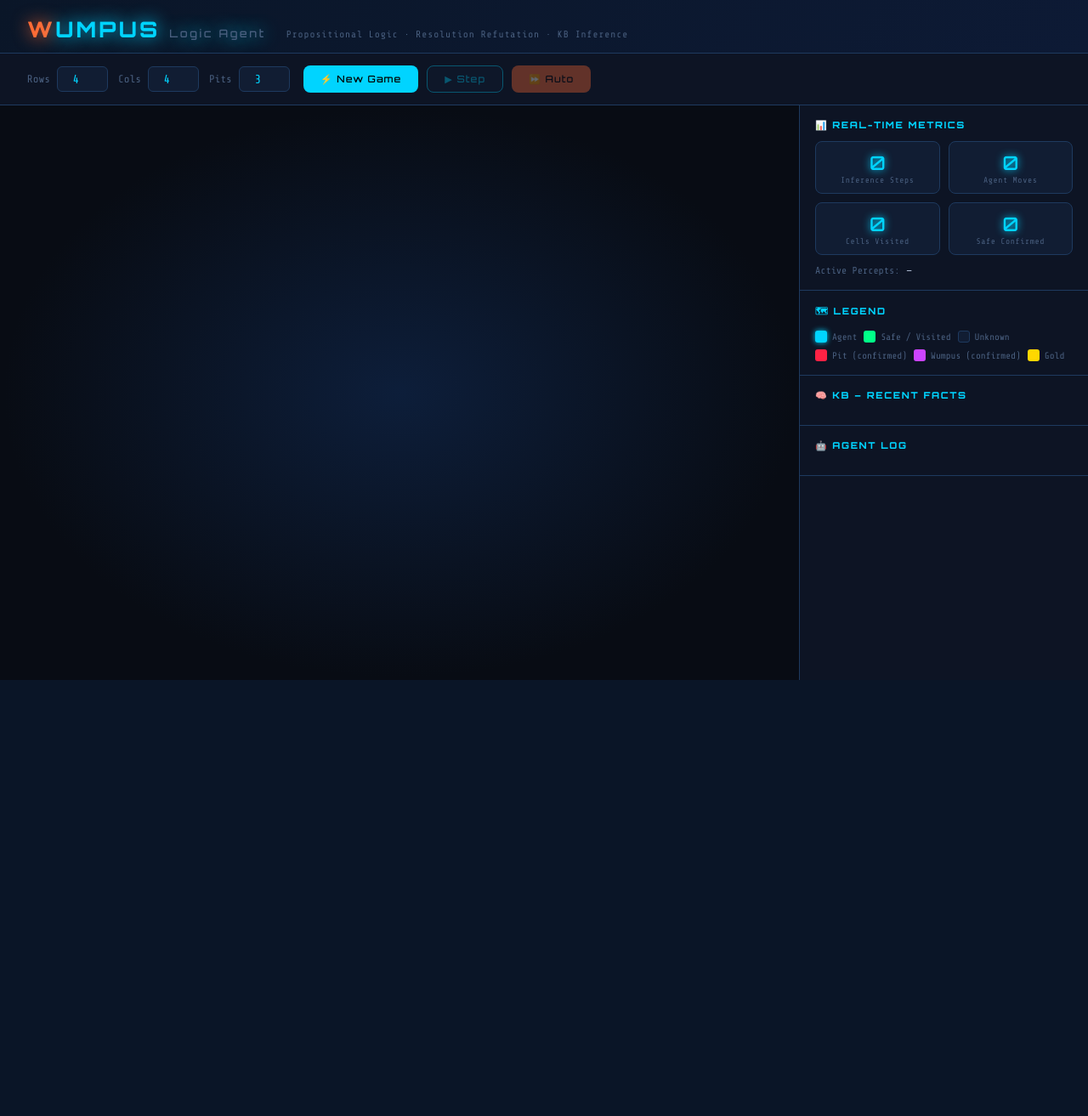
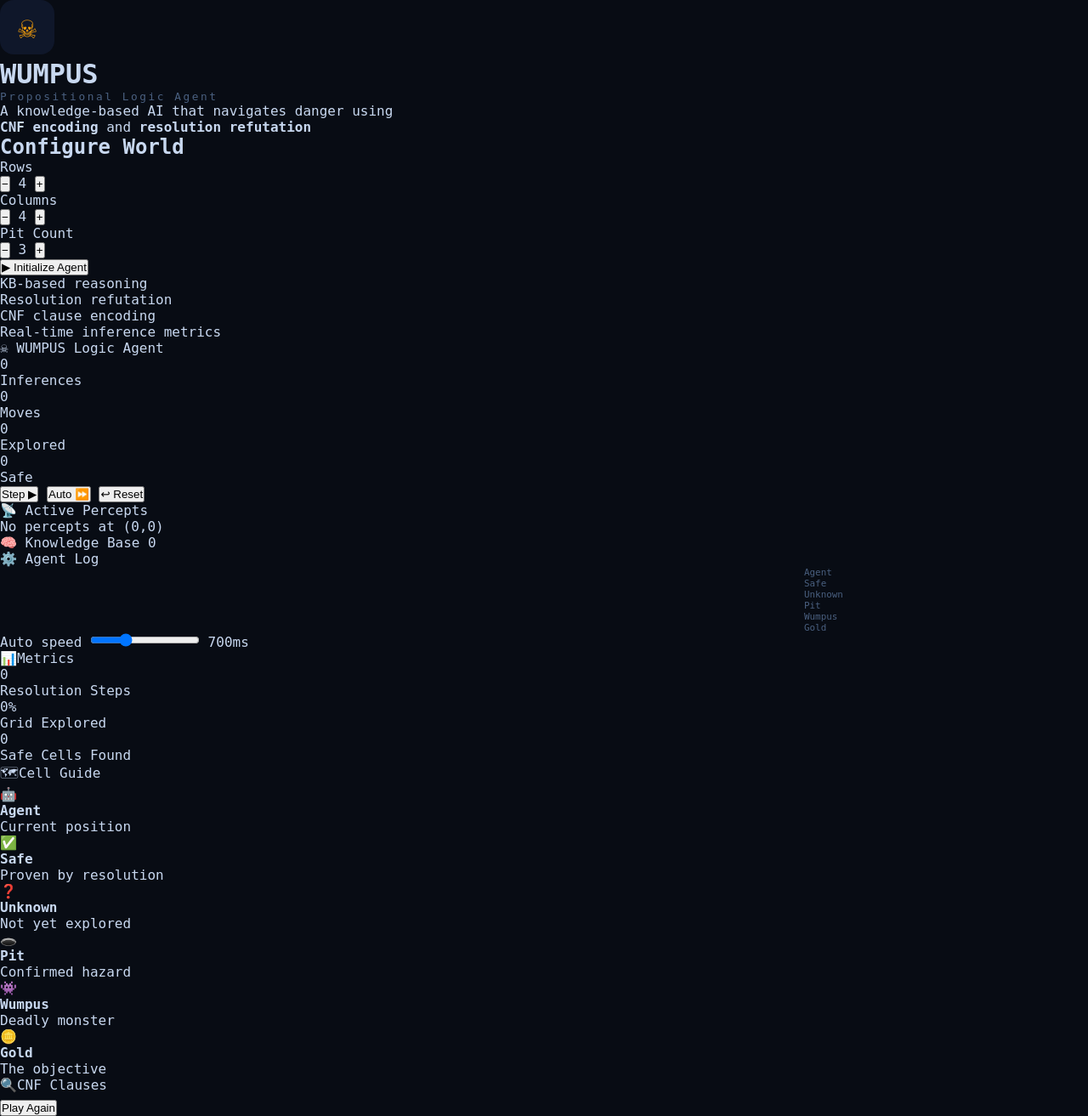
Before and after one commit to heelaachakzai/AI_A6_23F-0774, a Flask app: page / in a window 1280 px wide. Shown: the whole page at 85% size. Before the commit the page ends 800 px from the top, so only its background shows below. Run offline with Flask 3, Linux system fonts and the light colour scheme.

Commit message:
Update index.html

```diff
--- a/templates/index.html
+++ b/templates/index.html
@@ -1,101 +1,218 @@
 <!DOCTYPE html>
 <html lang="en">
 <head>
-  <meta charset="UTF-8" />
+  <meta charset="UTF-8"/>
   <meta name="viewport" content="width=device-width, initial-scale=1.0"/>
-  <title>Wumpus World – Logic Agent</title>
+  <title>Wumpus World — AI Logic Agent</title>
+  <link rel="preconnect" href="https://fonts.googleapis.com"/>
+  <link href="https://fonts.googleapis.com/css2?family=Space+Grotesk:wght@300;400;500;600;700&family=Space+Mono:wght@400;700&display=swap" rel="stylesheet"/>
   <link rel="stylesheet" href="{{ url_for('static', filename='style.css') }}"/>
-  <link rel="preconnect" href="https://fonts.googleapis.com"/>
-  <link href="https://fonts.googleapis.com/css2?family=Share+Tech+Mono&family=Orbitron:wght@500;800&display=swap" rel="stylesheet"/>
 </head>
 <body>
-  <!-- HEADER -->
-  <header>
-    <div class="logo">
-      <span class="logo-w">W</span>UMPUS <span class="logo-sub">Logic Agent</span>
-    </div>
-    <p class="tagline">Propositional Logic · Resolution Refutation · KB Inference</p>
-  </header>
 
-  <!-- CONTROL PANEL -->
-  <section class="controls">
-    <div class="ctrl-group">
-      <label>Rows <input id="inp-rows" type="number" value="4" min="3" max="8"/></label>
-      <label>Cols <input id="inp-cols" type="number" value="4" min="3" max="8"/></label>
-      <label>Pits <input id="inp-pits" type="number" value="3" min="1" max="10"/></label>
-    </div>
-    <div class="ctrl-btns">
-      <button id="btn-new" class="btn btn-primary">⚡ New Game</button>
-      <button id="btn-step" class="btn btn-secondary" disabled>▶ Step</button>
-      <button id="btn-auto" class="btn btn-accent" disabled>⏩ Auto</button>
-    </div>
-  </section>
+  <div class="bg-grid"></div>
 
-  <!-- MAIN LAYOUT -->
-  <main>
-    <!-- GRID -->
-    <div class="grid-wrap">
-      <div id="grid-container"></div>
-      <div id="status-banner" class="status-banner hidden"></div>
-    </div>
-
-    <!-- SIDE PANEL -->
-    <aside class="side-panel">
-
-      <!-- METRICS -->
-      <div class="panel-box metrics-box">
-        <h3>📊 Real-Time Metrics</h3>
-        <div class="metrics-grid">
-          <div class="metric">
-            <span class="metric-val" id="m-steps">0</span>
-            <span class="metric-lbl">Inference Steps</span>
-          </div>
-          <div class="metric">
-            <span class="metric-val" id="m-moves">0</span>
-            <span class="metric-lbl">Agent Moves</span>
-          </div>
-          <div class="metric">
-            <span class="metric-val" id="m-visited">0</span>
-            <span class="metric-lbl">Cells Visited</span>
-          </div>
-          <div class="metric">
-            <span class="metric-val" id="m-safe">0</span>
-            <span class="metric-lbl">Safe Confirmed</span>
-          </div>
+  <div id="intro" class="screen">
+    <div class="intro-wrap">
+      <div class="intro-logo">
+        <div class="logo-mark">
+          <svg width="64" height="64" viewBox="0 0 64 64" fill="none">
+            <rect width="64" height="64" rx="16" fill="#0f172a"/>
+            <text x="32" y="45" text-anchor="middle" font-size="36" fill="#f59e0b">☠</text>
+          </svg>
         </div>
-        <div class="percept-row">
-          <span class="percept-lbl">Active Percepts:</span>
-          <span id="percept-badges">—</span>
+        <div>
+          <h1 class="logo-title">WUMPUS</h1>
+          <p class="logo-sub">Propositional Logic Agent</p>
         </div>
       </div>
 
-      <!-- LEGEND -->
-      <div class="panel-box legend-box">
-        <h3>🗺 Legend</h3>
-        <div class="legend-items">
-          <div class="leg"><span class="swatch ag"></span>Agent</div>
-          <div class="leg"><span class="swatch sf"></span>Safe / Visited</div>
-          <div class="leg"><span class="swatch unk"></span>Unknown</div>
-          <div class="leg"><span class="swatch pit"></span>Pit (confirmed)</div>
-          <div class="leg"><span class="swatch wump"></span>Wumpus (confirmed)</div>
-          <div class="leg"><span class="swatch gold"></span>Gold</div>
-        </div>
+      <div class="intro-tagline">
+        A knowledge-based AI that navigates danger using<br/>
+        <strong>CNF encoding</strong> and <strong>resolution refutation</strong>
       </div>
 
-      <!-- KB LOG -->
-      <div class="panel-box log-box">
-        <h3>🧠 KB – Recent Facts</h3>
-        <ul id="kb-facts"></ul>
+      <div class="intro-card">
+        <h2 class="config-title">Configure World</h2>
+        <div class="config-grid">
+          <div class="config-item">
+            <label>Rows</label>
+            <div class="stepper">
+              <button onclick="adj('rows',-1)">−</button>
+              <span id="v-rows">4</span>
+              <button onclick="adj('rows',1)">+</button>
+            </div>
+          </div>
+          <div class="config-item">
+            <label>Columns</label>
+            <div class="stepper">
+              <button onclick="adj('cols',-1)">−</button>
+              <span id="v-cols">4</span>
+              <button onclick="adj('cols',1)">+</button>
+            </div>
+          </div>
+          <div class="config-item">
+            <label>Pit Count</label>
+            <div class="stepper">
+              <button onclick="adj('pits',-1)">−</button>
+              <span id="v-pits">3</span>
+              <button onclick="adj('pits',1)">+</button>
+            </div>
+          </div>
+        </div>
+        <button class="btn-start" onclick="startGame()">
+          <span class="btn-start-icon">▶</span>
+          Initialize Agent
+        </button>
       </div>
 
-      <!-- AGENT LOG -->
-      <div class="panel-box log-box">
-        <h3>🤖 Agent Log</h3>
-        <ul id="agent-log"></ul>
+      <div class="intro-features">
+        <div class="feat"><span class="feat-dot dot-green"></span>KB-based reasoning</div>
+        <div class="feat"><span class="feat-dot dot-amber"></span>Resolution refutation</div>
+        <div class="feat"><span class="feat-dot dot-blue"></span>CNF clause encoding</div>
+        <div class="feat"><span class="feat-dot dot-purple"></span>Real-time inference metrics</div>
       </div>
+    </div>
+  </div>
 
-    </aside>
-  </main>
+  <div id="game" class="screen hidden">
+
+    <!-- NAV BAR -->
+    <nav class="navbar">
+      <div class="nav-brand">
+        <span class="nav-skull">☠</span>
+        <span class="nav-name">WUMPUS</span>
+        <span class="nav-pill">Logic Agent</span>
+      </div>
+      <div class="nav-stats">
+        <div class="ns"><div class="ns-v" id="n-infer">0</div><div class="ns-l">Inferences</div></div>
+        <div class="ns-sep"></div>
+        <div class="ns"><div class="ns-v" id="n-moves">0</div><div class="ns-l">Moves</div></div>
+        <div class="ns-sep"></div>
+        <div class="ns"><div class="ns-v" id="n-visit">0</div><div class="ns-l">Explored</div></div>
+        <div class="ns-sep"></div>
+        <div class="ns"><div class="ns-v" id="n-safe">0</div><div class="ns-l">Safe</div></div>
+      </div>
+      <div class="nav-actions">
+        <button class="nb nb-step" id="btn-step" onclick="doStep()">Step ▶</button>
+        <button class="nb nb-auto" id="btn-auto" onclick="toggleAuto()">Auto ⏩</button>
+        <button class="nb nb-reset" onclick="goReset()">↩ Reset</button>
+      </div>
+    </nav>
+
+    <div class="game-body">
+
+      <aside class="panel panel-left">
+
+        <div class="panel-block">
+          <div class="pb-head">
+            <span class="pb-icon">📡</span>
+            <span>Active Percepts</span>
+          </div>
+          <div id="percepts" class="percept-area">
+            <span class="none-label">No percepts at (0,0)</span>
+          </div>
+        </div>
+
+        <div class="panel-block grow">
+          <div class="pb-head">
+            <span class="pb-icon">🧠</span>
+            <span>Knowledge Base</span>
+            <span class="pb-badge" id="kb-badge">0</span>
+          </div>
+          <ul class="scroll-list" id="kb-list"></ul>
+        </div>
+
+        <div class="panel-block">
+          <div class="pb-head">
+            <span class="pb-icon">⚙️</span>
+            <span>Agent Log</span>
+          </div>
+          <ul class="scroll-list short-list" id="agent-list"></ul>
+        </div>
+
+      </aside>
+
+      <main class="center-col">
+        <div class="grid-outer">
+          <div class="grid-label-top" id="col-labels"></div>
+          <div class="grid-row-wrap">
+            <div class="grid-label-left" id="row-labels"></div>
+            <div class="grid-viewport">
+              <div id="grid" class="wgrid"></div>
+            </div>
+          </div>
+        </div>
+
+        <div class="legend-row">
+          <div class="leg"><div class="ls ls-agent"></div>Agent</div>
+          <div class="leg"><div class="ls ls-safe"></div>Safe</div>
+          <div class="leg"><div class="ls ls-unknown"></div>Unknown</div>
+          <div class="leg"><div class="ls ls-pit"></div>Pit</div>
+          <div class="leg"><div class="ls ls-wumpus"></div>Wumpus</div>
+          <div class="leg"><div class="ls ls-gold"></div>Gold</div>
+        </div>
+
+        <div class="speed-row">
+          <span class="speed-label">Auto speed</span>
+          <input type="range" id="speed" min="150" max="2000" value="700" step="50" oninput="setSpeed(this.value)"/>
+          <span class="speed-val" id="speed-val">700ms</span>
+        </div>
+      </main>
+
+      <aside class="panel panel-right">
+
+        <div class="panel-block">
+          <div class="pb-head"><span class="pb-icon">📊</span><span>Metrics</span></div>
+          <div class="metric-cards">
+            <div class="mc">
+              <div class="mc-num" id="m-infer">0</div>
+              <div class="mc-lbl">Resolution Steps</div>
+              <div class="mc-bar"><div class="mc-fill amber" id="mb-infer"></div></div>
+            </div>
+            <div class="mc">
+              <div class="mc-num" id="m-explore">0%</div>
+              <div class="mc-lbl">Grid Explored</div>
+              <div class="mc-bar"><div class="mc-fill green" id="mb-explore"></div></div>
+            </div>
+            <div class="mc">
+              <div class="mc-num" id="m-safe">0</div>
+              <div class="mc-lbl">Safe Cells Found</div>
+              <div class="mc-bar"><div class="mc-fill blue" id="mb-safe"></div></div>
+            </div>
+          </div>
+        </div>
+
+        <div class="panel-block">
+          <div class="pb-head"><span class="pb-icon">🗺</span><span>Cell Guide</span></div>
+          <div class="cell-guide">
+            <div class="cg-row"><span class="cg-ic">🤖</span><div><strong>Agent</strong><br/><span>Current position</span></div></div>
+            <div class="cg-row"><span class="cg-ic">✅</span><div><strong>Safe</strong><br/><span>Proven by resolution</span></div></div>
+            <div class="cg-row"><span class="cg-ic">❓</span><div><strong>Unknown</strong><br/><span>Not yet explored</span></div></div>
+            <div class="cg-row"><span class="cg-ic">🕳️</span><div><strong>Pit</strong><br/><span>Confirmed hazard</span></div></div>
+            <div class="cg-row"><span class="cg-ic">👾</span><div><strong>Wumpus</strong><br/><span>Deadly monster</span></div></div>
+            <div class="cg-row"><span class="cg-ic">🪙</span><div><strong>Gold</strong><br/><span>The objective</span></div></div>
+          </div>
+        </div>
+
+        <div class="panel-block grow">
+          <div class="pb-head"><span class="pb-icon">🔍</span><span>CNF Clauses</span></div>
+          <ul class="scroll-list" id="cnf-list"></ul>
+        </div>
+
+      </aside>
+    </div>
+  </div>
+
+  <div id="overlay" class="hidden">
+    <div class="ov-box" id="ov-box">
+      <div class="ov-emoji" id="ov-emoji"></div>
+      <h2 class="ov-title" id="ov-title"></h2>
+      <p class="ov-sub" id="ov-sub"></p>
+      <div class="ov-grid" id="ov-grid"></div>
+      <button class="btn-start" onclick="goReset()" style="margin-top:8px">Play Again</button>
+    </div>
+  </div>
 
   <script src="{{ url_for('static', filename='script.js') }}"></script>
 </body>
```
